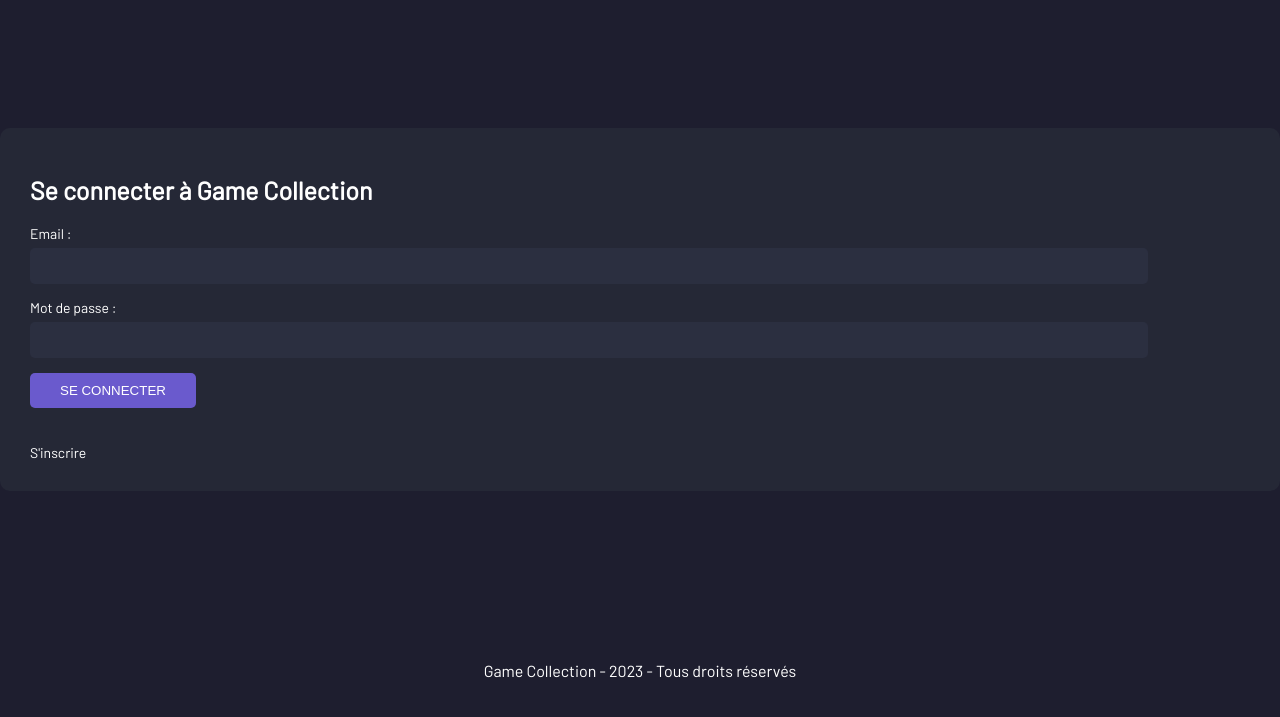
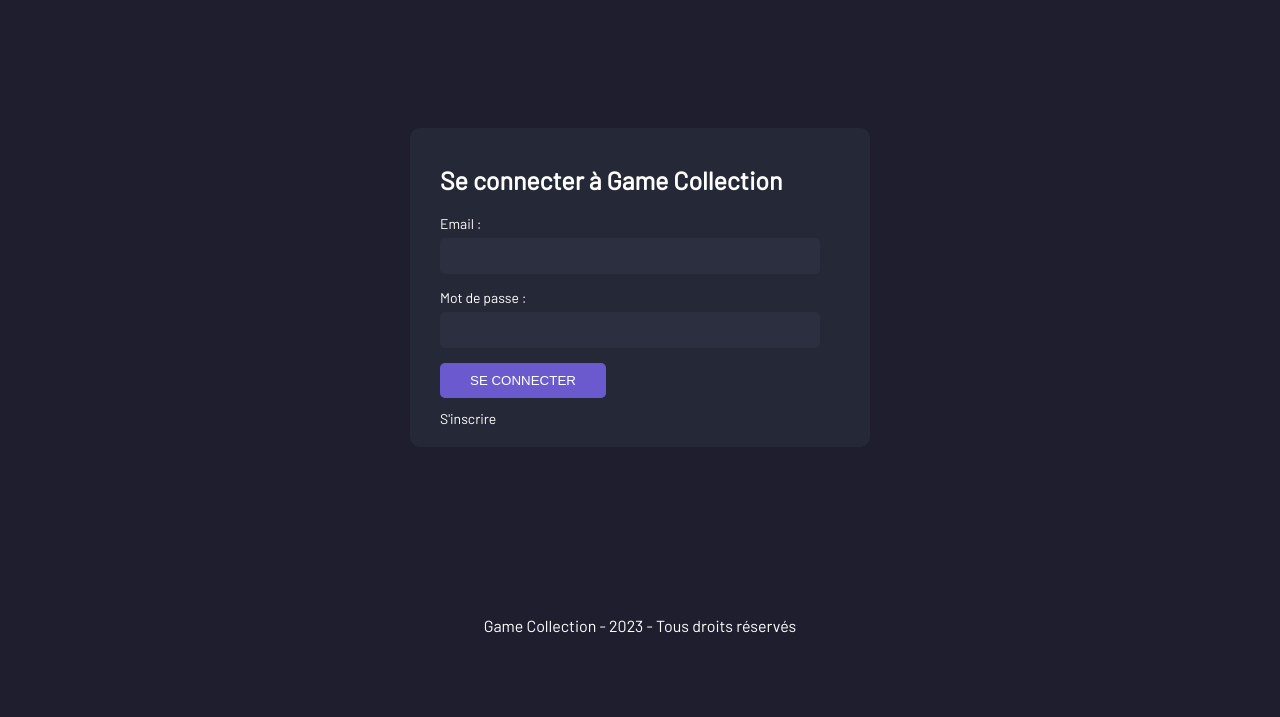
Before and after one commit to Yoshi-OOF/Game-Collection, a PHP site: page / in a window 1280 px wide. Shown: the top 717 px of the page. Run offline with PHP 8.4, Linux system fonts and the light colour scheme.

Commit message:
patch connexion

```diff
--- a/Css/Login.css
+++ b/Css/Login.css
@@ -12,9 +12,9 @@ body {
     margin-bottom: 8em;
 
     background: #252836;
-    padding: 30px;
+    padding: 20px 30px;
     border-radius: 10px;
-    min-width: 450px;
+    max-width: 400px;
 }
 
 .login-container h1 {
--- a/Views/LoginView.php
+++ b/Views/LoginView.php
@@ -23,14 +23,14 @@
         <form method="POST" action="index.php?action=login">
             <label for="email">Email :</label>
             <input class="npt-login" type="email" id="email" name="email" required>
+
             <label for="password">Mot de passe :</label>
             <input class="npt-login" type="password" id="password" name="password" required>
+
             <button type="submit">SE CONNECTER</button>
         </form>
 
-        <div>
-            <a class="register-btn" href="index.php?action=register">S'inscrire</a>
-        </div>
+        <a class="register-btn" href="index.php?action=register">S'inscrire</a>
     </div>
 
     <?php include __DIR__ . '/FooterView.php'; ?>
--- a/Views/RegisterView.php
+++ b/Views/RegisterView.php
@@ -1,11 +1,14 @@
 <!DOCTYPE html>
 <html lang="fr">
+
 <head>
     <meta charset="UTF-8">
     <meta name="viewport" content="width=device-width, initial-scale=1.0">
     <title>Inscription</title>
+    <link href='https://fonts.googleapis.com/css?family=Barlow' rel='stylesheet'>
     <link rel="stylesheet" href="Css/Register.css">
 </head>
+
 <body>
     <div class="form-container">
         <h1>Inscription</h1>
@@ -25,7 +28,7 @@
             <label for="confirmPassword">Confirmation du mot de passe :</label>
             <input class="npt-login" type="password" name="confirmPassword" id="confirmPassword" required>
 
-            <button type="submit" name="register">S'inscrire</button>
+            <button type="submit" name="register">S'INSCRIRE</button>
         </form>
 
         <a href="index.php?action=login">Se connecter</a>
@@ -34,4 +37,5 @@
     <?php include __DIR__ . '/FooterView.php'; ?>
 
 </body>
+
 </html>
```
